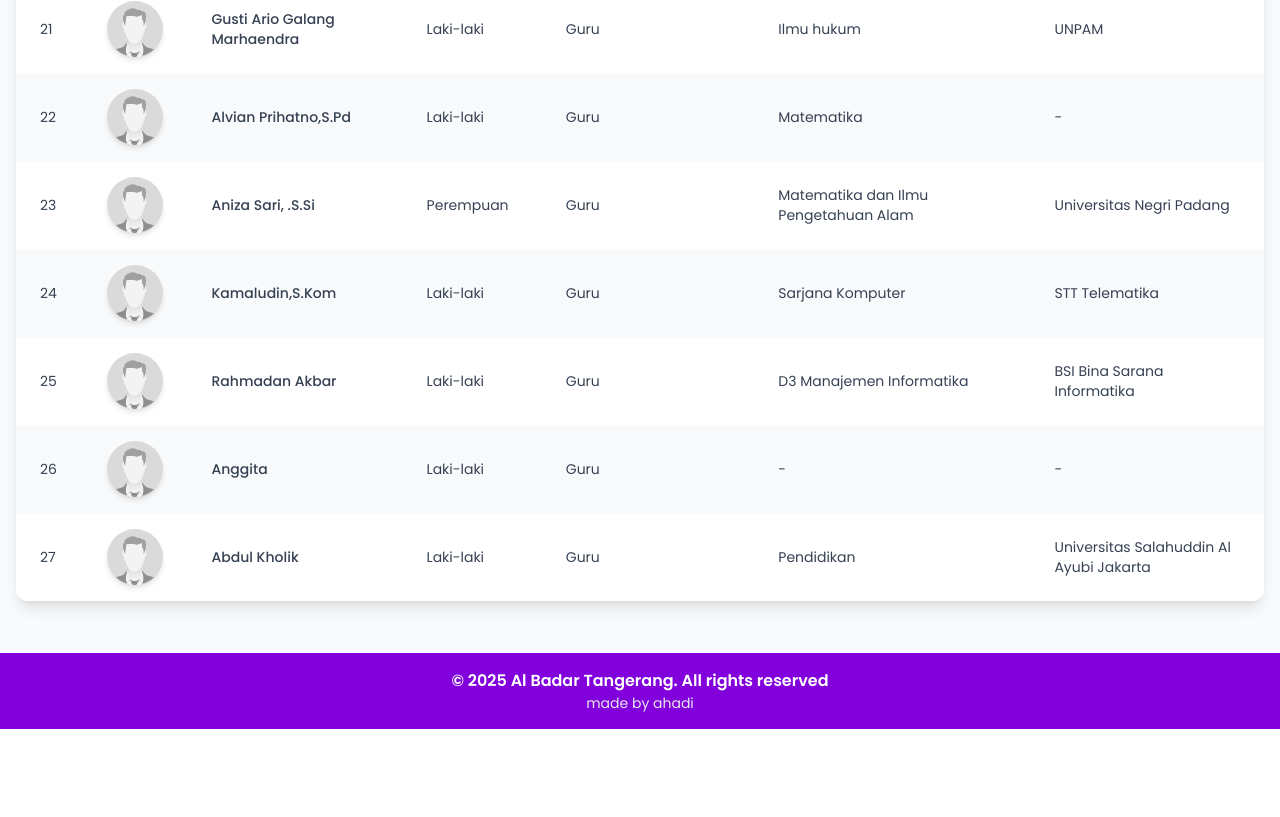
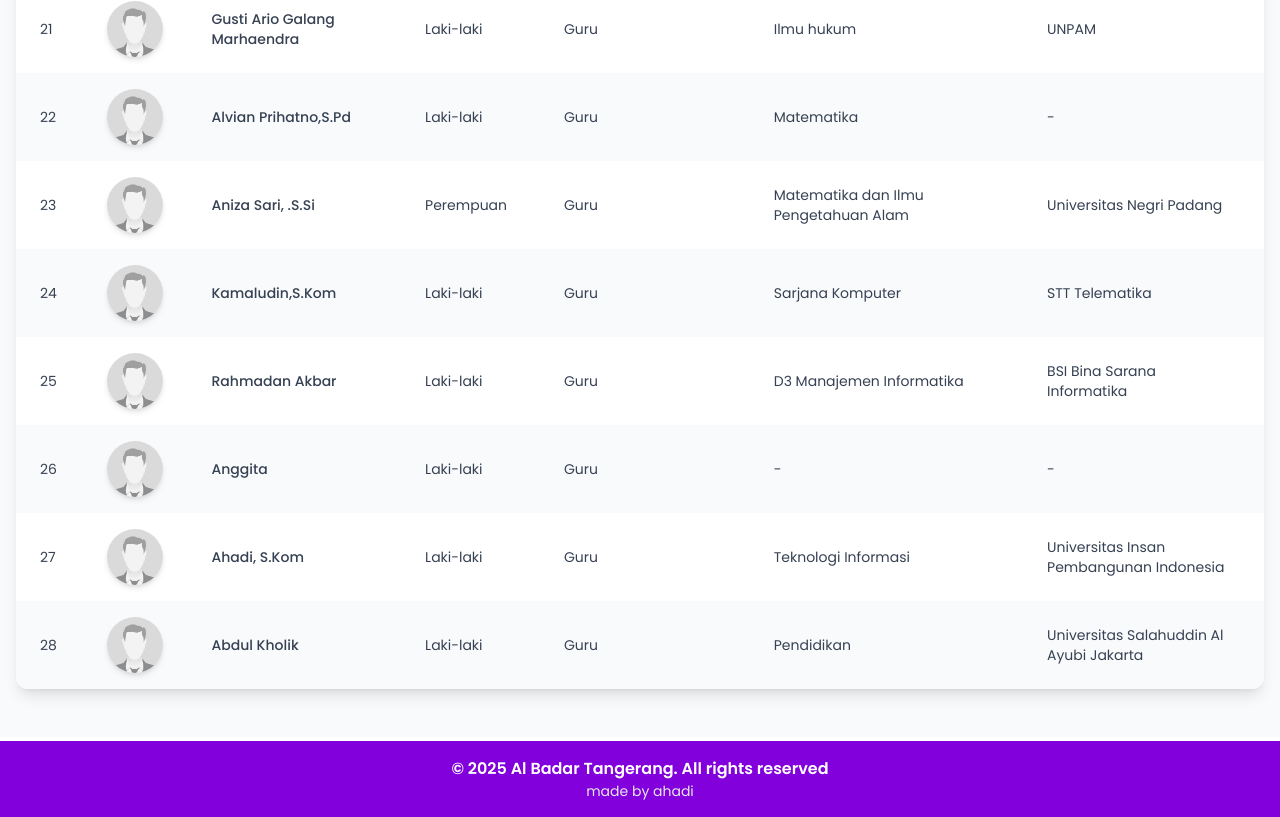
Before and after one commit to ahaydeid/web-profile-albadar, a Next.js app: page /tentang/gurustaff in a window 1280 px wide. Shown: the part 2166-2983 px from the top of the page. Before the commit the page ends 2895 px from the top, so only its background shows below. Built offline with nearby package versions, Linux system fonts and the light colour scheme.

Commit message:
tambah data guru lagi

```diff
--- a/app/tentang/gurustaff/page.tsx
+++ b/app/tentang/gurustaff/page.tsx
@@ -30,6 +30,7 @@ export default function GuruStaffPage() {
     { foto: "/assets/images/man.png", nama: "Kamaludin,S.Kom", gender: "Laki-laki", jabatan: "Guru", jurusan: "Sarjana Komputer", universitas: "STT Telematika" },
     { foto: "/assets/images/man.png", nama: "Rahmadan Akbar", gender: "Laki-laki", jabatan: "Guru", jurusan: "D3 Manajemen Informatika", universitas: "BSI Bina Sarana Informatika" },
     { foto: "/assets/images/man.png", nama: "Anggita", gender: "Laki-laki", jabatan: "Guru", jurusan: "-", universitas: "-" },
+    { foto: "/assets/images/man.png", nama: "Ahadi, S.Kom", gender: "Laki-laki", jabatan: "Guru", jurusan: "Teknologi Informasi", universitas: "Universitas Insan Pembangunan Indonesia" },
     { foto: "/assets/images/man.png", nama: "Abdul Kholik", gender: "Laki-laki", jabatan: "Guru", jurusan: "Pendidikan", universitas: "Universitas Salahuddin Al Ayubi Jakarta" },
   ];
 
```
